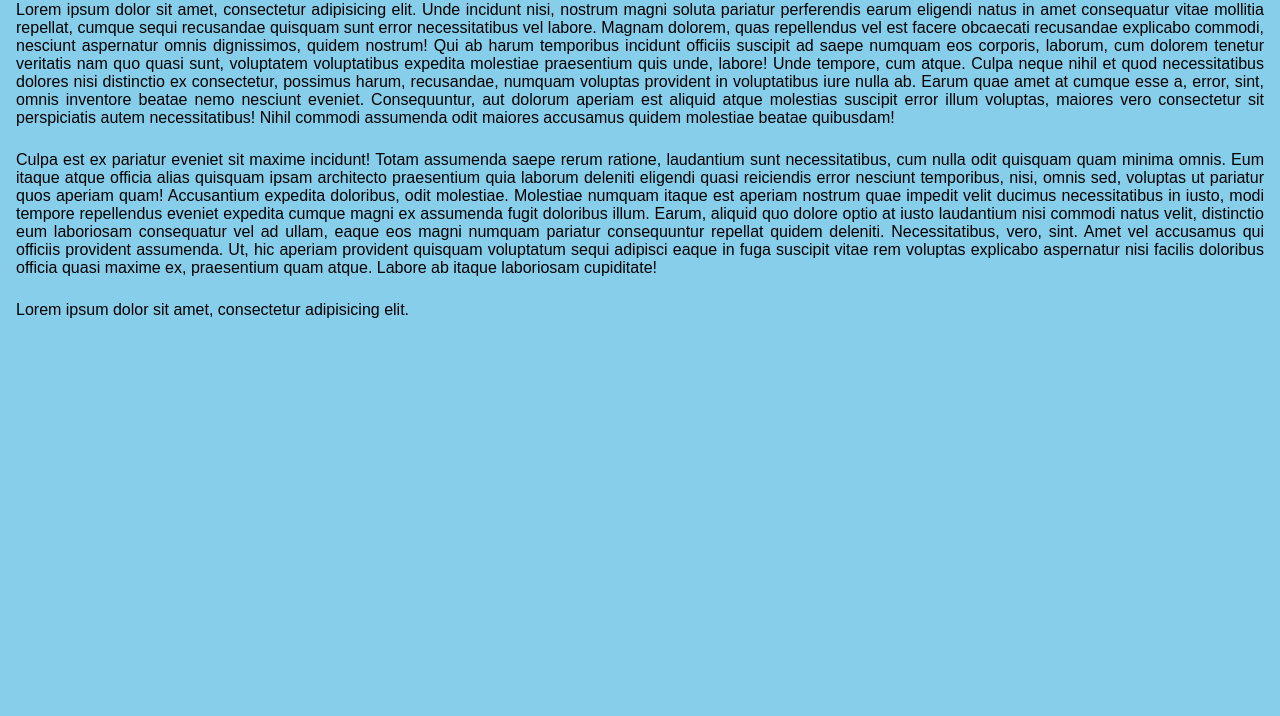
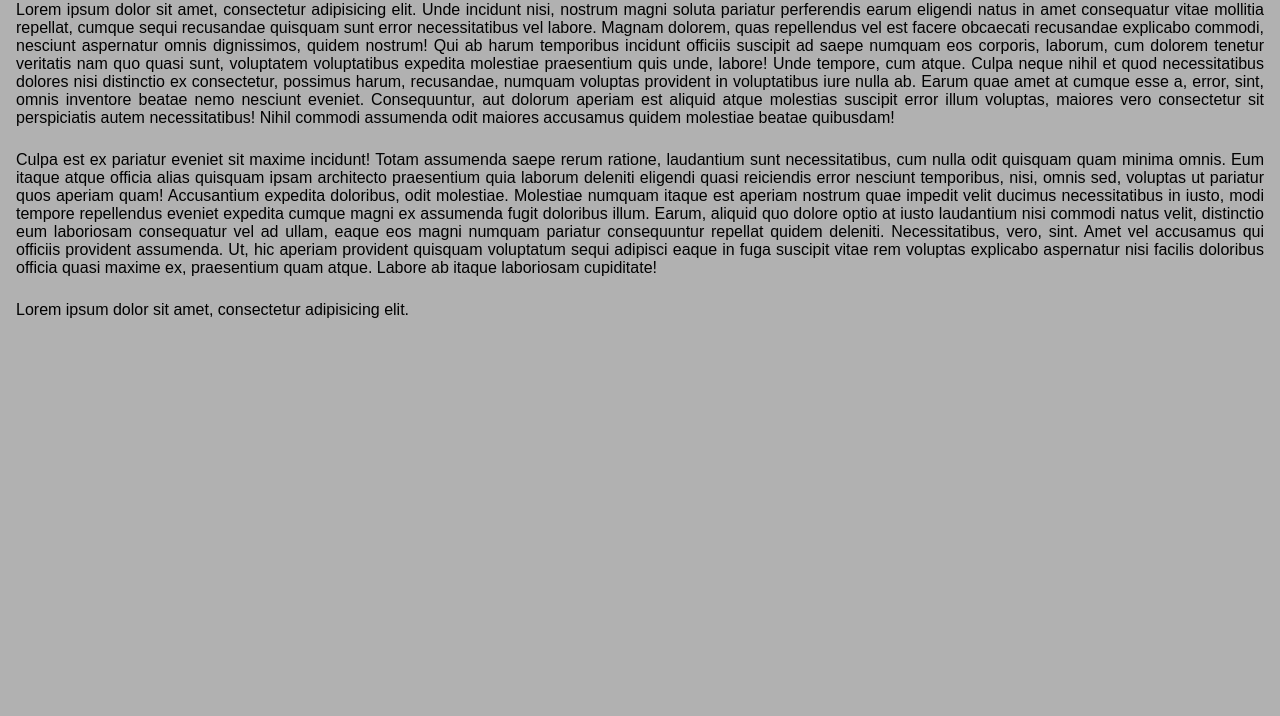
Before and after one commit to nanoacs/uno, a plain HTML site: page index.html in a window 1280 px wide. Shown: the part 84-800 px from the top of the page. Drawn offline with Linux system fonts and the light colour scheme.

Commit message:
Cambio color

```diff
--- a/style.css
+++ b/style.css
@@ -6,7 +6,7 @@
 
 body{
 	font-family: sans-serif;
-	background: skyblue;
+	background:#B1B1B1;
 }
 
 .contenedor{
```
